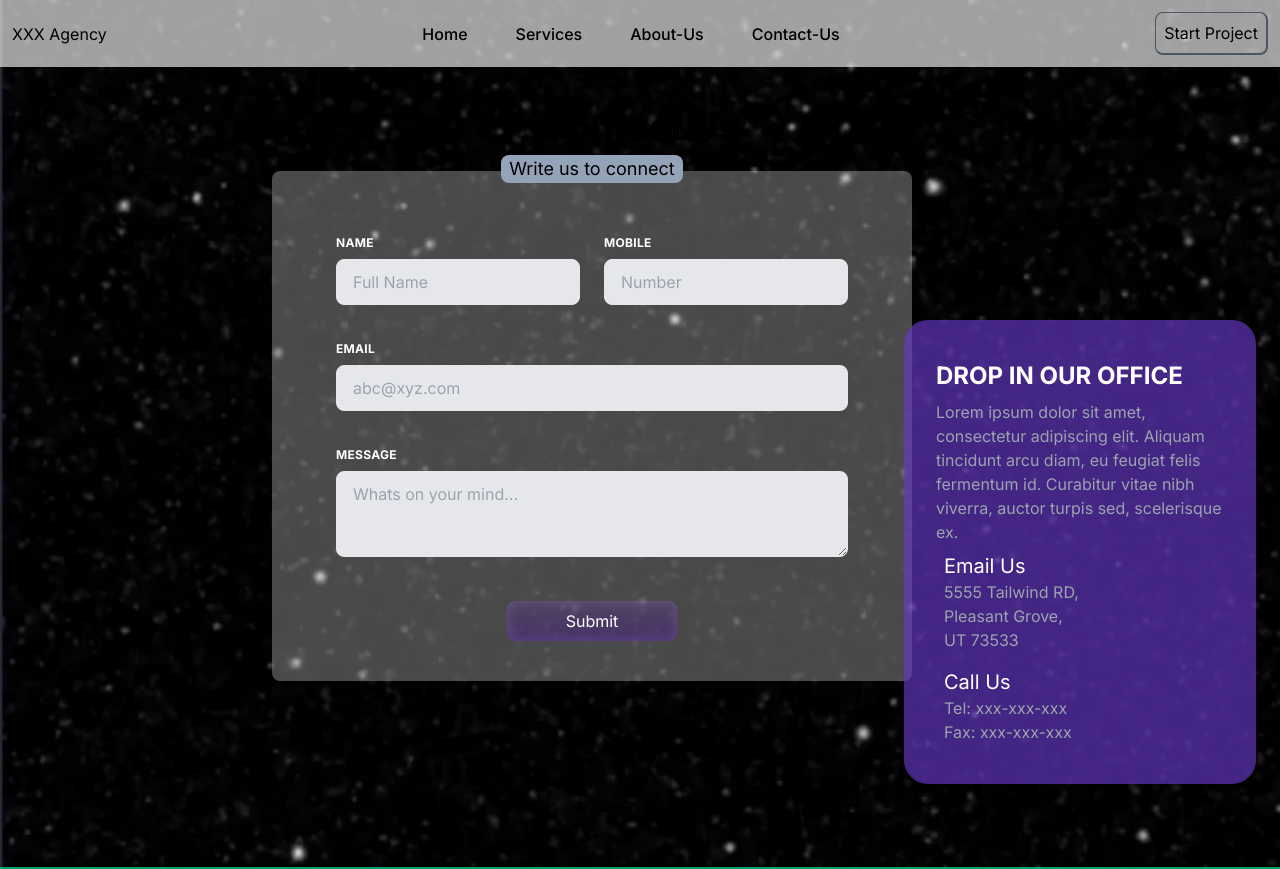
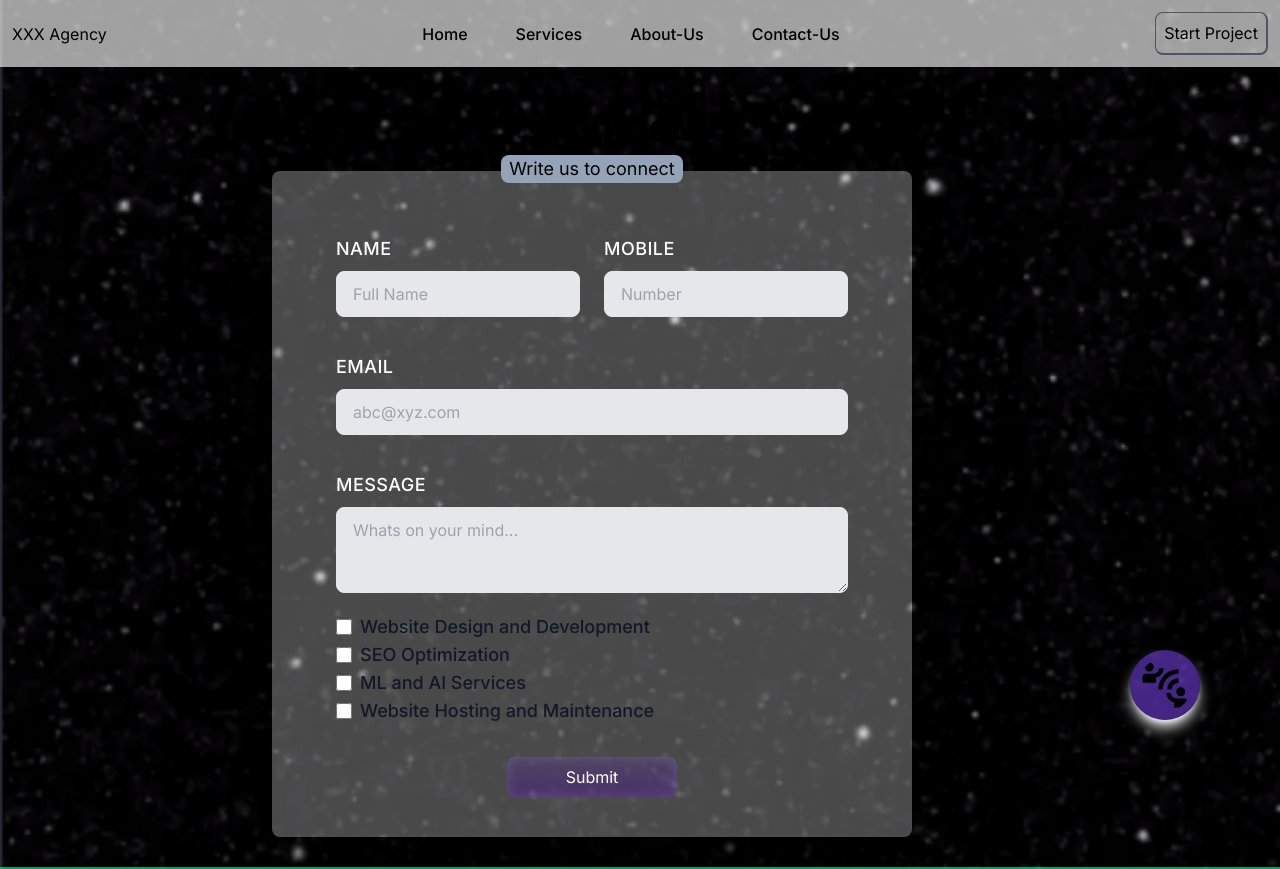
Before and after one commit to Pushh02/WebAgency, a Next.js app: page /contact in a window 1280 px wide. Shown: the top 869 px of the page. Built offline with nearby package versions, Linux system fonts and the light colour scheme.

Commit message:
contact page done

```diff
--- a/app/(routes)/contact/page.tsx
+++ b/app/(routes)/contact/page.tsx
@@ -1,6 +1,11 @@
 "use client";
 
-import { ReactHTMLElement } from "react";
+import { MdConnectWithoutContact } from "react-icons/md";
+import { AnimatePresence, motion } from "framer-motion";
+import { IoCloseCircle } from "react-icons/io5";
+import { BiLogoGmail } from "react-icons/bi";
+import { IoCall } from "react-icons/io5";
+import Link from "next/link";
 
 const Contact = () => {
   const handleSubmit = (e: React.MouseEvent<HTMLButtonElement>) => {
@@ -12,20 +17,26 @@ const Contact = () => {
       console.log(k, " :: ", v);
     });
   };
+  const handleContact = () => {
+    const button = document.getElementById("contact-button");
+    const div = document.getElementById("contact-div");
+    button?.classList.toggle("hidden");
+    div?.classList.toggle("hidden");
+  };
   return (
-    <main className="w-screen h-screen flex justify-start items-center flex-col pt-10   ">
+    <main className="w-screen h-screen flex justify-start items-center flex-col pt-10">
       <h1 className="text-4xl font-extrabold">Contact Us</h1>
       <div className="absolute mt-12 -ml-24 bg-slate-400 pl-2 pr-2 rounded-lg w-fit">
-        <h1 className="text-lg">Write us to connect</h1>
+        <h1 className="text-lg text-black">Write us to connect</h1>
       </div>
-      <div className="bg-[#ffffff49] mt-6 -ml-24 p-16 rounded-lg">
+      <div className="bg-[#ffffff49] mt-6 -ml-24 p-16 rounded-lg  shadow-contact-box shadow-white">
         <div>
           {/* form */}
           <form id="contact" className="w-full max-w-lg">
             <div className="flex flex-wrap -mx-3 mb-6">
               <div className="w-full md:w-1/2 px-3 mb-6 md:mb-0">
                 <label
-                  className="block uppercase tracking-wide text-white text-xs font-bold mb-2" /*for="grid-first-name"*/
+                  className="block uppercase tracking-wide text-white text-lg font-medium mb-2" /*for="grid-first-name"*/
                 >
                   Name
                 </label>
@@ -39,7 +50,7 @@ const Contact = () => {
               </div>
               <div className="w-full md:w-1/2 px-3">
                 <label
-                  className="block uppercase tracking-wide text-white text-xs font-bold mb-2" /*for="grid-last-name"*/
+                  className="block uppercase tracking-wide text-white text-lg font-medium mb-2" /*for="grid-last-name"*/
                 >
                   Mobile
                 </label>
@@ -55,7 +66,7 @@ const Contact = () => {
             <div className="flex flex-wrap -mx-3 mb-6">
               <div className="w-full px-3">
                 <label
-                  className="block uppercase tracking-wide text-white text-xs font-bold mb-2" /*for="grid-password"*/
+                  className="block uppercase tracking-wide text-white text-lg font-medium mb-2" /*for="grid-password"*/
                 >
                   Email
                 </label>
@@ -71,7 +82,7 @@ const Contact = () => {
             <div className="flex flex-wrap -mx-3 mb-2">
               <div className="w-full px-3">
                 <label
-                  className="block uppercase tracking-wide text-white text-xs font-bold mb-2" /*for="grid-password"*/
+                  className="block uppercase tracking-wide text-white text-lg font-medium mb-2" /*for="grid-password"*/
                 >
                   Message
                 </label>
@@ -82,6 +93,53 @@ const Contact = () => {
                   className="appearance-none block w-full bg-gray-200 text-black border border-gray-200 rounded-lg py-3 px-4 mb-3 leading-tight focus:outline-none focus:bg-white focus:border-gray-500"></textarea>
               </div>
             </div>
+
+            <div className="flex items-center">
+              <input
+                id="link-checkbox"
+                type="checkbox"
+                value=""
+                className="w-4 h-4 text-blue-600 bg-gray-100 border-gray-300 rounded-lg focus:ring-blue-500 dark:focus:ring-blue-600 dark:ring-offset-gray-800 focus:ring-2 dark:bg-gray-700 dark:border-gray-600"
+              />
+              <label className="ms-2 text-lg font-medium text-gray-900 dark:text-gray-300">
+                Website Design and Development
+              </label>
+            </div>
+            <div className="flex items-center">
+              <input
+                id="link-checkbox"
+                type="checkbox"
+                value=""
+                className="w-4 h-4 text-blue-600 bg-gray-100 border-gray-300 rounded-lg focus:ring-blue-500 dark:focus:ring-blue-600 dark:ring-offset-gray-800 focus:ring-2 dark:bg-gray-700 dark:border-gray-600"
+              />
+              <label className="ms-2 text-lg font-medium text-gray-900 dark:text-gray-300">
+                SEO Optimization
+              </label>
+            </div>
+            <div className="flex items-center">
+              <input
+                id="link-checkbox"
+                type="checkbox"
+                value=""
+                className="w-4 h-4 text-blue-600 bg-gray-100 border-gray-300 rounded-lg focus:ring-blue-500 dark:focus:ring-blue-600 dark:ring-offset-gray-800 focus:ring-2 dark:bg-gray-700 dark:border-gray-600"
+              />
+              <label className="ms-2 text-lg font-medium text-gray-900 dark:text-gray-300">
+                ML and AI Services
+              </label>
+            </div>
+            <div className="flex items-center">
+              <input
+                id="link-checkbox"
+                type="checkbox"
+                value=""
+                className="w-4 h-4 text-blue-600 bg-gray-100 border-gray-300 rounded-lg focus:ring-blue-500 dark:focus:ring-blue-600 dark:ring-offset-gray-800 focus:ring-2 dark:bg-gray-700 dark:border-gray-600"
+              />
+              <label className="ms-2 text-lg font-medium text-gray-900 dark:text-gray-300">
+                Website Hosting and Maintenance
+              </label>
+            </div>
+
+
             <div className="flex flex-wrap mt-8 -mb-6 place-content-center">
               <div className="w-1/3">
                 <button
@@ -94,43 +152,78 @@ const Contact = () => {
           </form>
         </div>
       </div>
+      {/*  */}
+
+      <MdConnectWithoutContact
+        onClick={handleContact}
+        id="contact-button"
+        className="cursor-pointer block absolute right-20 bottom-20 bg-[#6639c7a8] rounded-full p-2 shadow-lg shadow-white"
+        size={70}
+      />
 
       {/*  */}
-      <div className="w-[22rem] h-fit px-8 py-8 ml-auto bg-[#6639c7a8] rounded-3xl mr-2 absolute bottom-4 right-4">
+      <AnimatePresence>
+        <motion.div
+          initial={{ translateY: 50, opacity: 0 }}
+          whileInView={{ translateY: 0, opacity: 1 }}
+          transition={{ duration: 1, delay: 0.2 }}
+          exit={{ translateY: -50, opacity: 0 }}
+          id="contact-div"
+          className="hidden w-[22rem] h-fit px-8 py-8 ml-auto bg-[#6639c7a8] rounded-3xl mr-2 absolute bottom-4 right-4">
+          <IoCloseCircle
+            onClick={handleContact}
+            className="cursor-pointer absolute right-2 top-2"
+            color={"gray"}
+            size={30}
+          />
           <div className="flex flex-col text-white">
             <h1 className="font-bold uppercase text-2xl my-2">
               Drop in our office
             </h1>
             <p className="text-gray-400">
               Lorem ipsum dolor sit amet, consectetur adipiscing elit. Aliquam
-            tincidunt arcu diam, eu feugiat felis fermentum id. Curabitur vitae
-            nibh viverra, auctor turpis sed, scelerisque ex.
+              tincidunt arcu diam, eu feugiat felis fermentum id. Curabitur
+              vitae nibh viverra, auctor turpis sed, scelerisque ex.
             </p>
 
-          <div className="flex my-2 w-2/3 lg:w-1/2">
+            <div className="flex my-2 w-2/3">
               <div className="flex flex-col">
                 <i className="fas fa-map-marker-alt pt-2 pr-2" />
               </div>
               <div className="flex flex-col">
                 <h2 className="text-xl">Email Us</h2>
-              <p className="text-gray-400">
-                5555 Tailwind RD, Pleasant Grove, UT 73533
+                <p className="text-gray-400 text-lg flex my-1">
+                  <Link href={"mailto:roshan.2002kumr@mail.com"}>
+                    <BiLogoGmail className="mr-2" size={25} />
+                  </Link>{" "}
+                  roshan.2002kumr@mail.com
+                </p>
+                <p className="text-gray-400 text-lg flex my-1">
+                  <Link href={"mailto:pushkarkamble23@mail.com"}>
+                    <BiLogoGmail className="mr-2" size={25} />
+                  </Link>
+                  pushkarkamble23@mail.com
                 </p>
               </div>
             </div>
 
-          <div className="flex my-2 w-2/3 lg:w-1/2">
+            <div className="flex my-2 w-3/4">
               <div className="flex flex-col">
                 <i className="fas fa-phone-alt pt-2 pr-2" />
               </div>
               <div className="flex flex-col">
                 <h2 className="text-xl">Call Us</h2>
-              <p className="text-gray-400">Tel: xxx-xxx-xxx</p>
-              <p className="text-gray-400">Fax: xxx-xxx-xxx</p>
+                <p className="text-gray-400 text-lg flex my-1">
+                  <IoCall className="mr-2" size={25} /> 7738121979
+                </p>
+                <p className="text-gray-400 text-lg flex my-1">
+                  <IoCall className="mr-2" size={25} /> 9140898642
+                </p>
               </div>
             </div>
           </div>
-      </div>
+        </motion.div>
+      </AnimatePresence>
     </main>
   );
 };
--- a/app/globals.css
+++ b/app/globals.css
@@ -215,3 +215,11 @@ html.lenis, html.lenis body {
     margin: 0;
   }
 }
+
+
+@keyframes smooth-appear {
+  to{
+    bottom: 20px;
+    opacity:1;
+  }
+}
--- a/tailwind.config.ts
+++ b/tailwind.config.ts
@@ -18,7 +18,10 @@ const config: Config = {
         "greyish-blue": "#232D3F",
         "dark-green": "#005B41",
         "green": "#008170"
-      }
+      },
+      boxShadow:{
+        "contact-box": "rgba(0, 0, 0, 0.4) 0px 30px 90px;",
+      },
     },
   },
   plugins: [],
```
Lines whose indentation alone changed are shown as unchanged.
